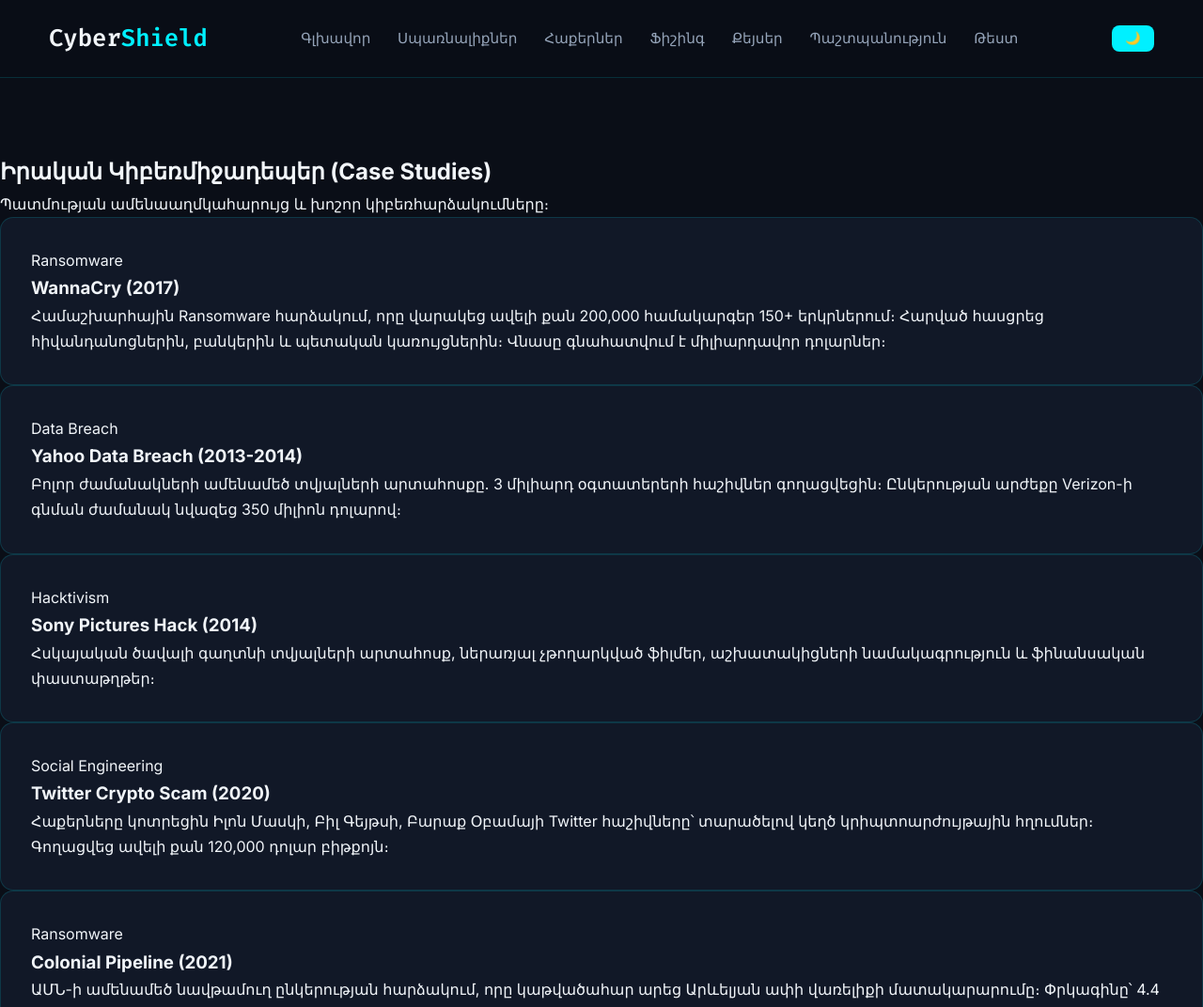
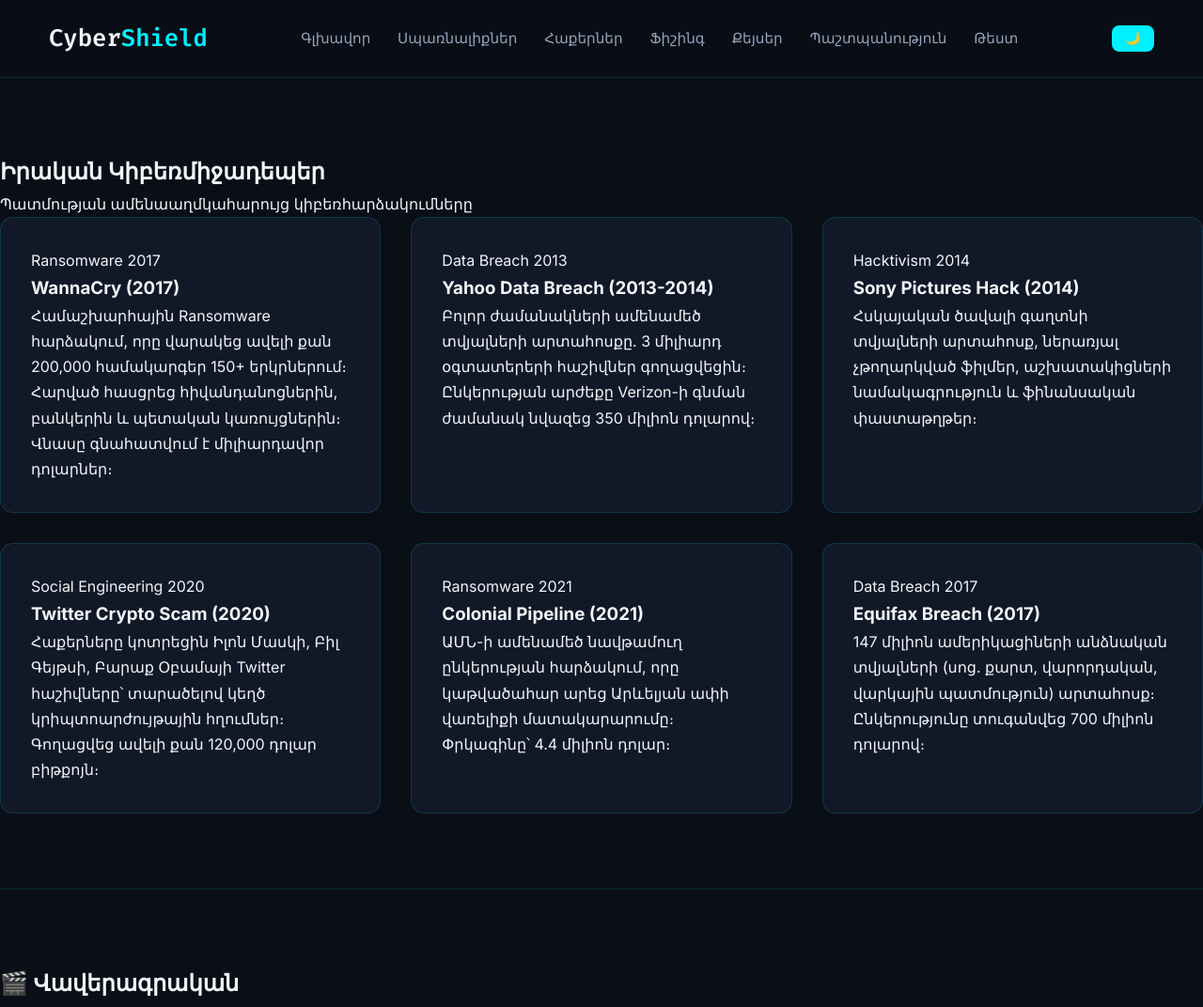
Before and after one commit to 01narek10/Cyberattacks, a Flask app: page /cases in a window 1280 px wide. Shown: the top 1072 px of the page at 94% size. Run offline with Flask 3, Linux system fonts and the light colour scheme; some libraries are stand-ins or nearby versions.

Commit message:
Update cases.html

```diff
--- a/templates/cases.html
+++ b/templates/cases.html
@@ -2,17 +2,30 @@
 
 {% block content %}
 <section class="section fade-in">
-    <h2 class="section-title">Իրական Կիբեռմիջադեպեր (Case Studies)</h2>
-    <p class="section-subtitle">Պատմության ամենաաղմկահարույց և խոշոր կիբեռհարձակումները։</p>
-
-    <div class="grid-cards">
+    <div class="section-title">
+        <h2>Իրական Կիբեռմիջադեպեր</h2>
+        <p>Պատմության ամենաաղմկահարույց կիբեռհարձակումները</p>
+    </div>
+    <div class="grid grid-3">
         {% for c in cyber_cases %}
         <div class="card case-card">
-            <span class="case-badge">{{ c.type }}</span>
+            <div class="case-header">
+                <span class="case-badge">{{ c.type }}</span>
+                <span class="case-year">{{ c.year }}</span>
+            </div>
             <h3>{{ c.title }}</h3>
             <p>{{ c.description }}</p>
         </div>
         {% endfor %}
     </div>
 </section>
+
+<section class="section bg-darker">
+    <div class="section-title">
+        <h2>🎬 Վավերագրական</h2>
+    </div>
+    <div class="video-container">
+        <iframe src="https://www.youtube.com/embed/1ZfNdm9lN1A" title="Cyber Cases" allowfullscreen></iframe>
+    </div>
+</section>
 {% endblock %}
```
